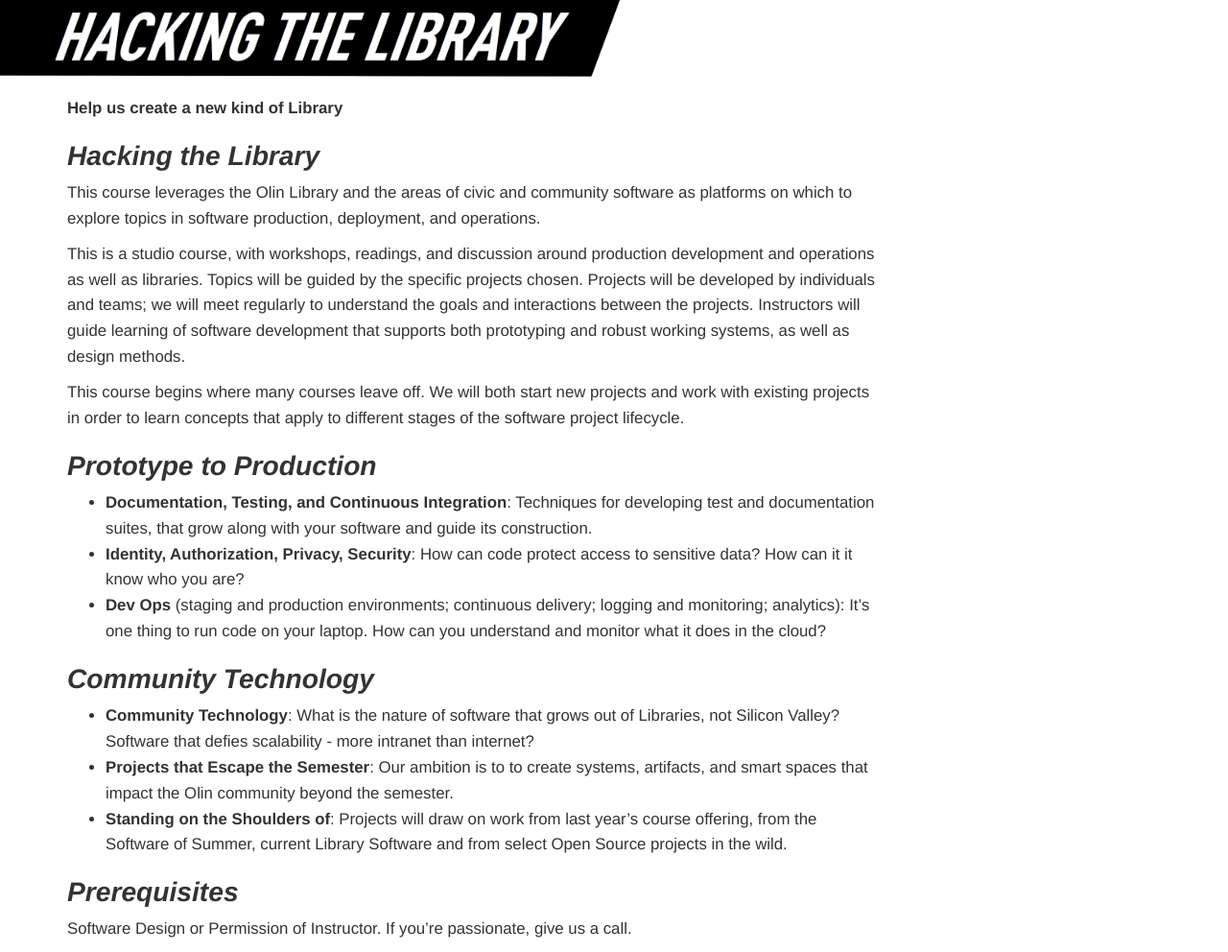
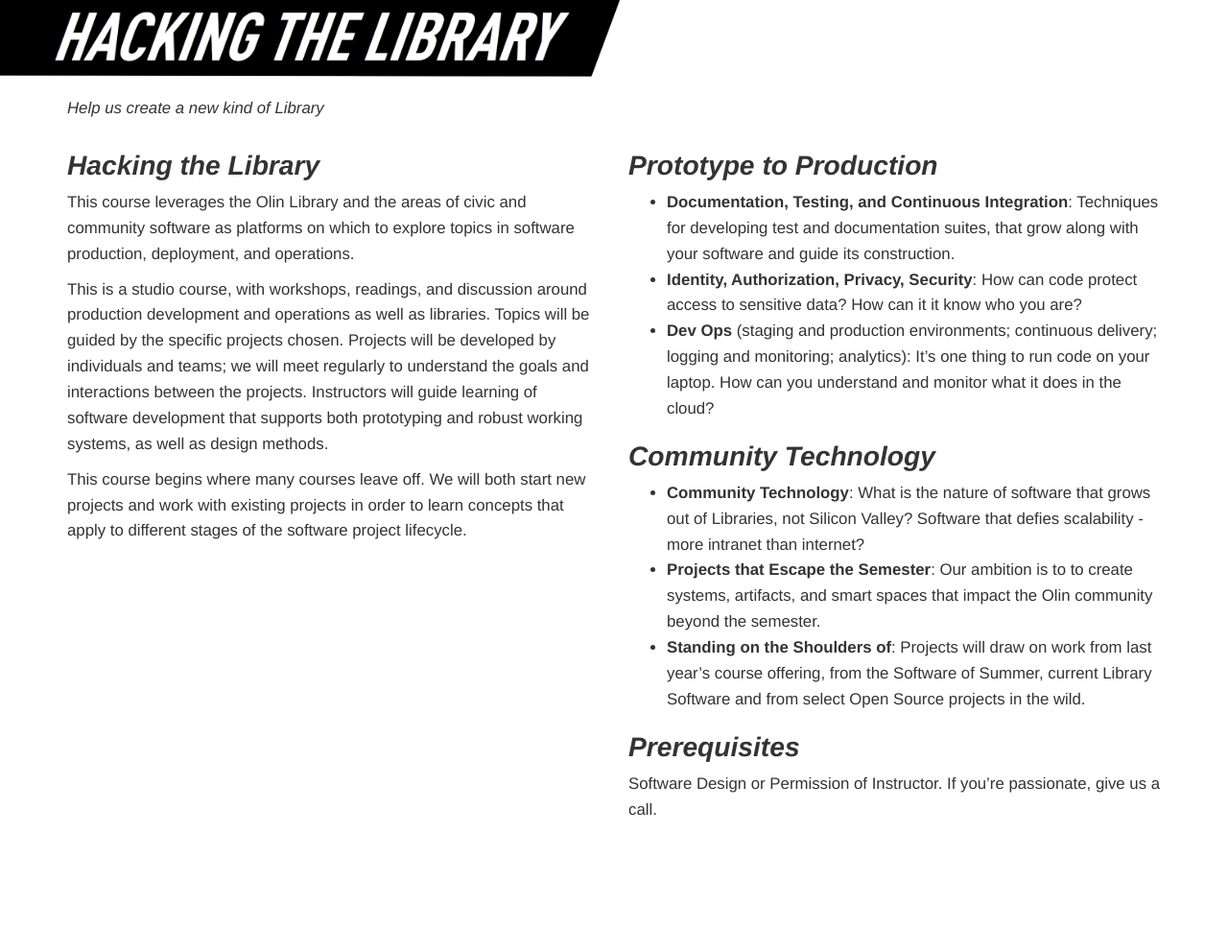
Before and after one commit to osteele/hackingthelibrary.org, a Jekyll site: the page built from _pages/announce.md, in a window 1280 px wide. Shown: the whole page at 96% size. Built offline with Jekyll 4.4.1, drawn with Linux system fonts in a browser that asks for light colours; after the commit the page ends 900 px from its top, so only the background shows below that.

Commit message:
Announcement page is two columns

```diff
--- a/_layouts/announce.html
+++ b/_layouts/announce.html
@@ -25,11 +25,7 @@
     {% include header.html %}
 
     <div class="container">
-        <div class="row">
-            <div class="col-md-9 main">
-                {{ content }}
-            </div>
-        </div>
+        {{ content }}
     </div>
 </body>
 
--- a/_pages/announce.md
+++ b/_pages/announce.md
@@ -4,8 +4,19 @@ permalink: /
 layout: announce
 ---
 
-**Help us create a new kind of Library**
+<div class="row" style="display: none">
+  <div class="col-md-9 main">
+    <div class="jumbotron" style="min-height:350px; font-size:24px;">
+        Help us create a new kind of Library
+    </div>
+  </div>
+</div>
 
+<i>Help us create a new kind of Library</i>
+
+<div class="row">
+
+<div class="col-md-6 main" markdown="1">
 ## Hacking the Library
 
 This course leverages the Olin Library and the areas of civic and community software as platforms on which to explore topics in software production, deployment, and operations.
@@ -13,7 +24,9 @@ This course leverages the Olin Library and the areas of civic and community soft
 This is a studio course, with workshops, readings, and discussion around production development and operations as well as libraries. Topics will be guided by the specific projects chosen. Projects will be developed by individuals and teams; we will meet regularly to understand the goals and interactions between the projects. Instructors will guide learning of software development that supports both prototyping and robust working systems, as well as design methods.
 
 This course begins where many courses leave off.  We will both start new projects and work with existing projects in order to learn concepts that apply to different stages of the software project lifecycle.
+</div>
 
+<div class="col-md-6" markdown="1">
 ## Prototype to Production
 
 * **Documentation, Testing, and Continuous Integration**: Techniques for developing test and documentation suites, that grow along with your software and guide its construction.
@@ -29,3 +42,7 @@ This course begins where many courses leave off.  We will both start new project
 ## Prerequisites
 
 Software Design or Permission of Instructor.  If you’re passionate, give us a call.
+
+</div>
+
+</div>
```
